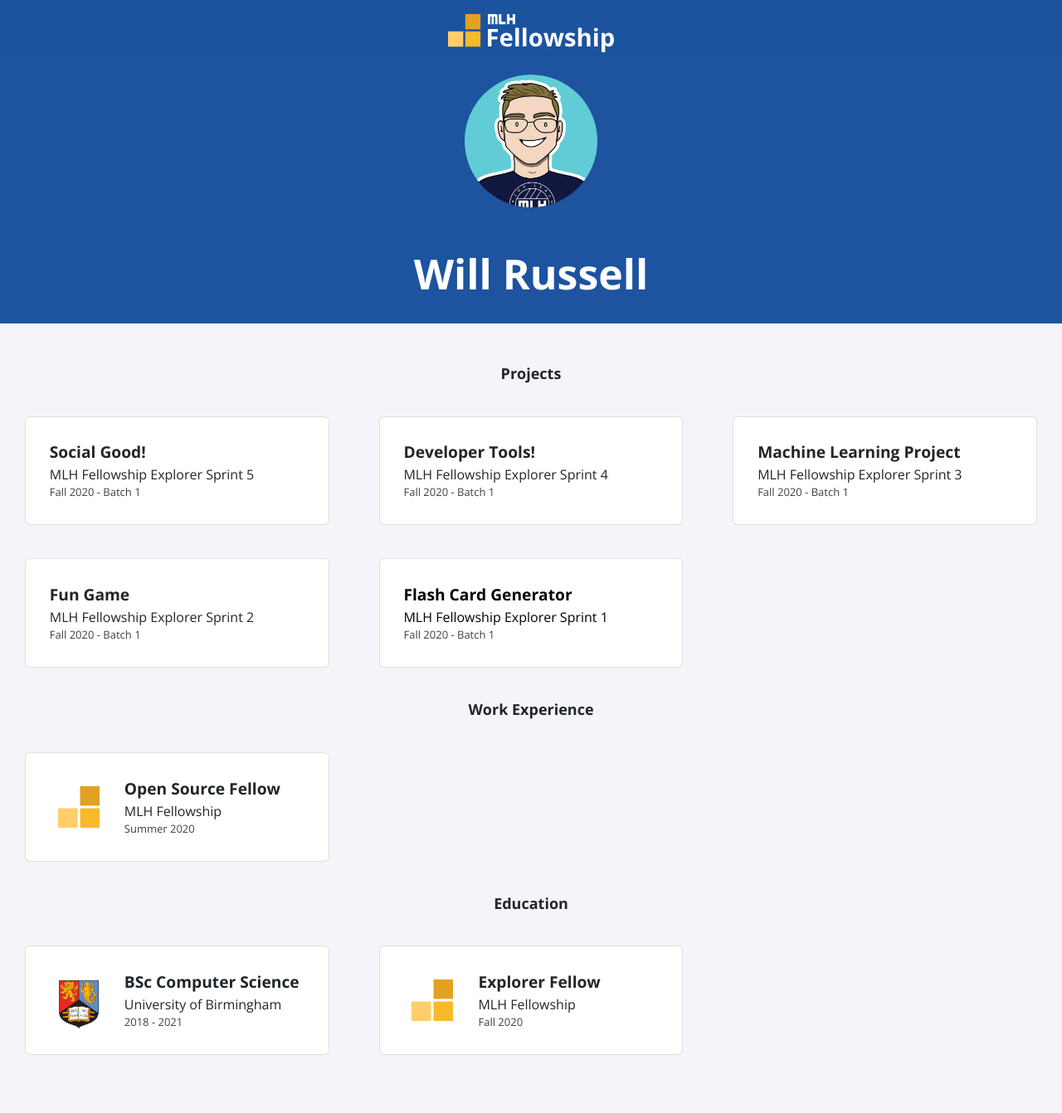
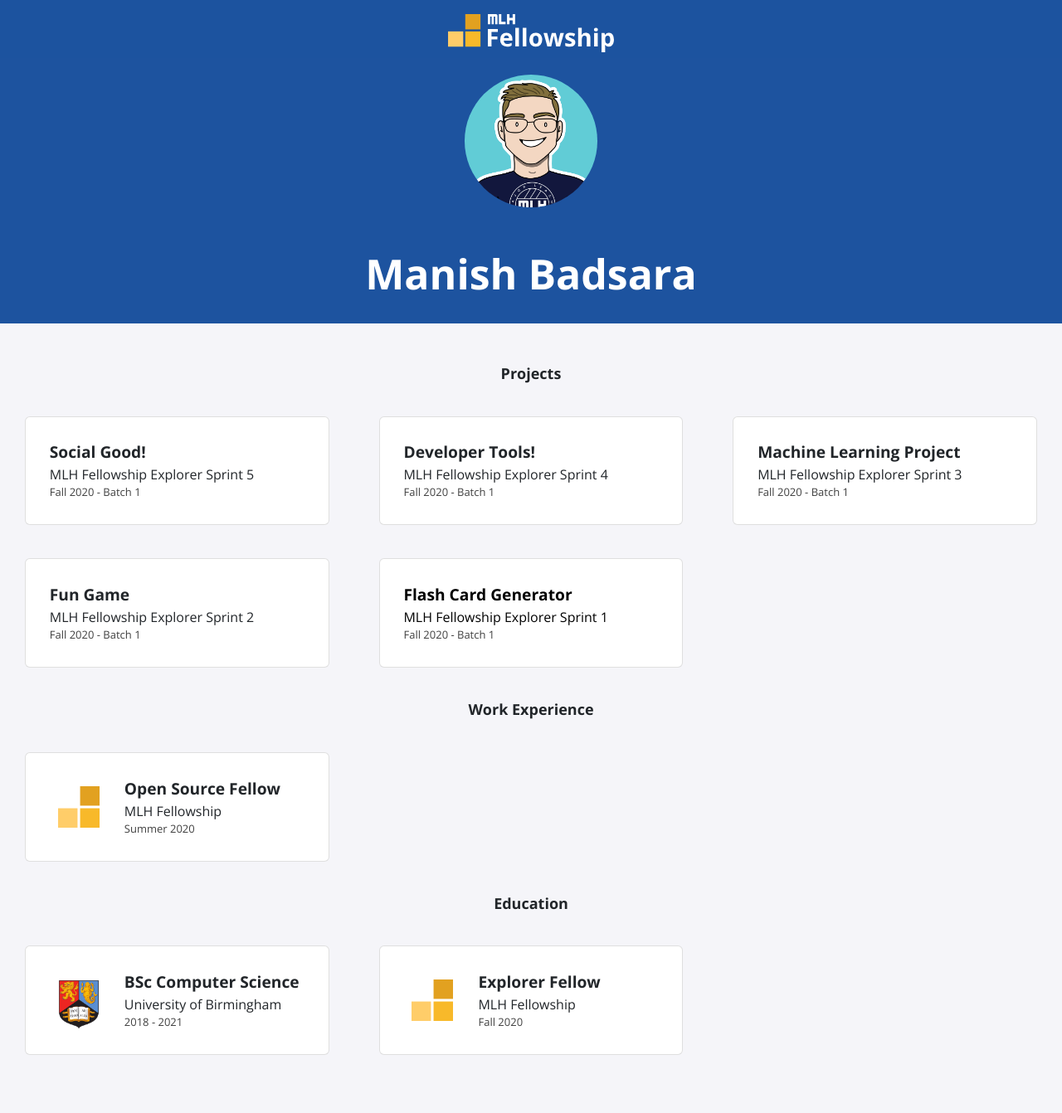
Before and after one commit to ManishBadsara/ManishBadsara.github.io, a Jekyll site: the page built from index.html, in a window 1280 px wide. Shown: the whole page at 83% size. Built offline with Jekyll 4.4.1, drawn with Linux system fonts in a browser that asks for light colours; nearby versions of some CDN libraries.

Commit message:
update _config.yml with basic changes

```diff
--- a/_config.yml
+++ b/_config.yml
@@ -1,13 +1,13 @@
-title: "Will Russell"
-email: fellowship@mlh.io
+title: "Manish Badsara"
+email: manish@mlh.io
 description: >- # this means to ignore newlines until "baseurl:"
   Write an awesome description for your new site here. You can edit this
   line in _config.yml. It will appear in your document head meta (for
   Google search results) and in your feed.xml site description.
 baseurl: "/"
-url: "/portfolio-template"
-twitter_username: mlhacks
-github_username:  mlh-fellowship
+url: "https://ManishBadsara.github.io/"
+twitter_username: manishbadsara
+github_username:  manishbadsara
 
 sass:
   sass_dir: _sass
```
